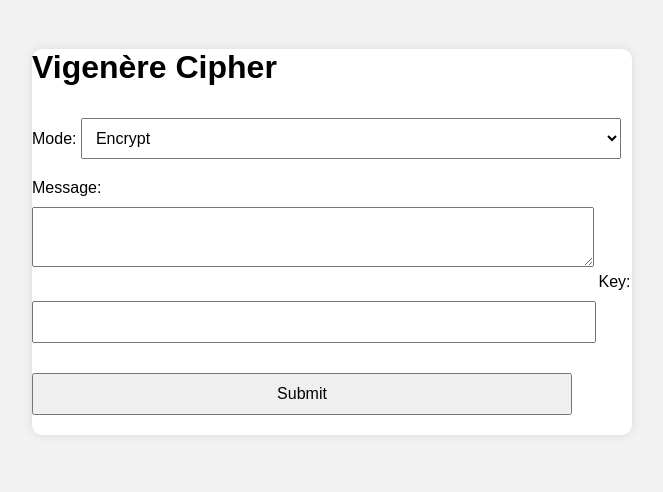
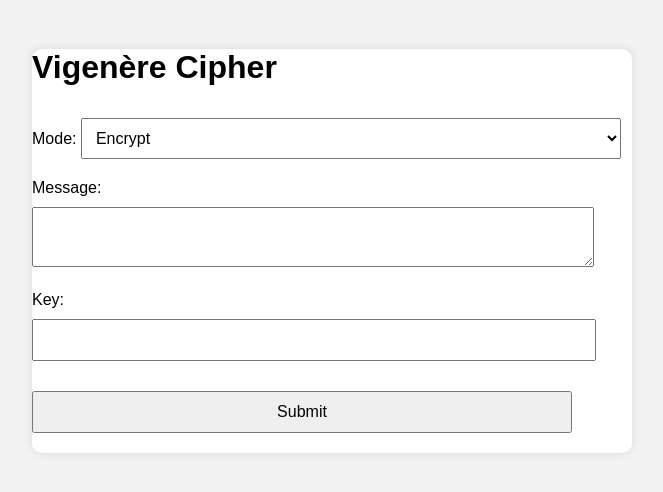
Before and after one commit to Finitetrash/python, a Flask app: page / in a window 1280 px wide. Shown: the top 492 px of the page, without its empty margins (308-971 px from the left). Run offline with Flask 3, Linux system fonts and the light colour scheme.

Commit message:
Update style.css

```diff
--- a/static/style.css
+++ b/static/style.css
@@ -23,6 +23,7 @@ textarea, input, select, button {
 }
 .label {
     text-align: left;
+    margin-right: 800px;
 }
 
 .result {
```
